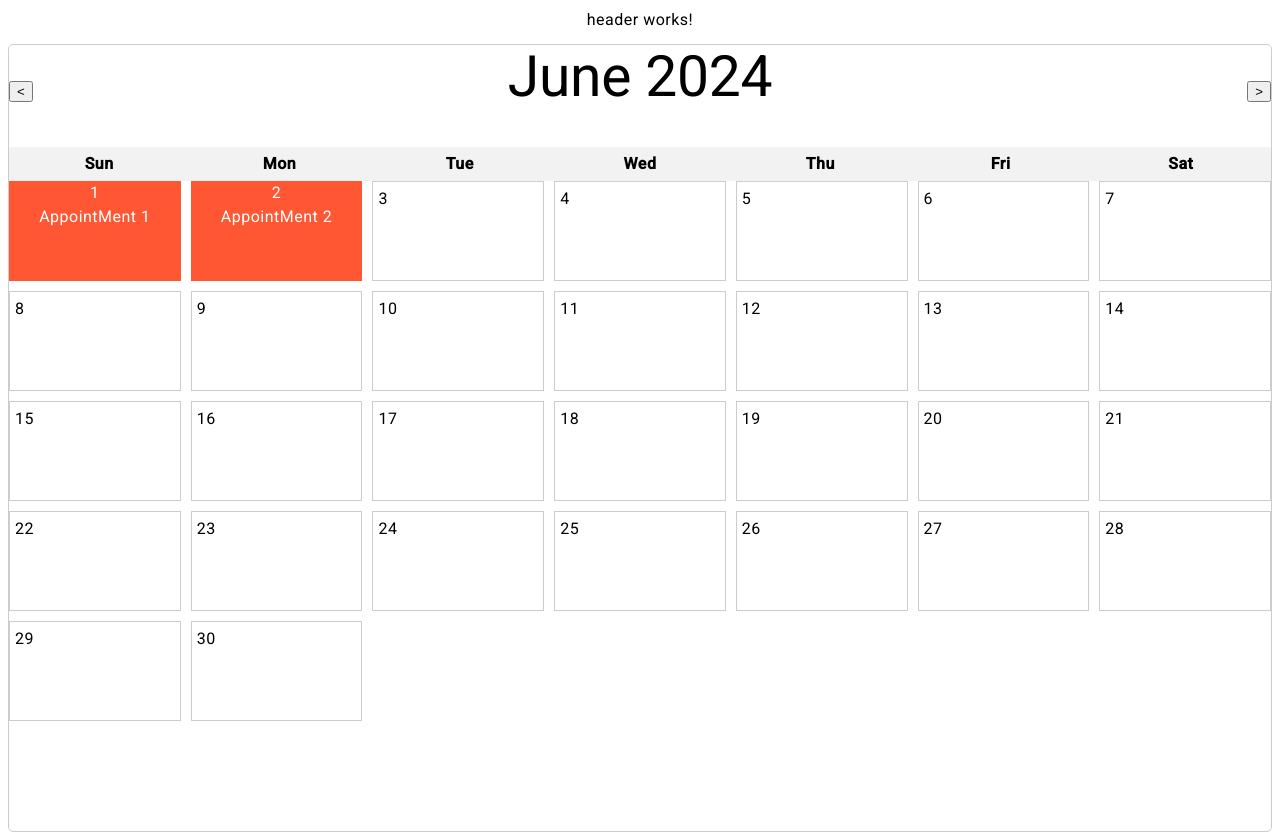
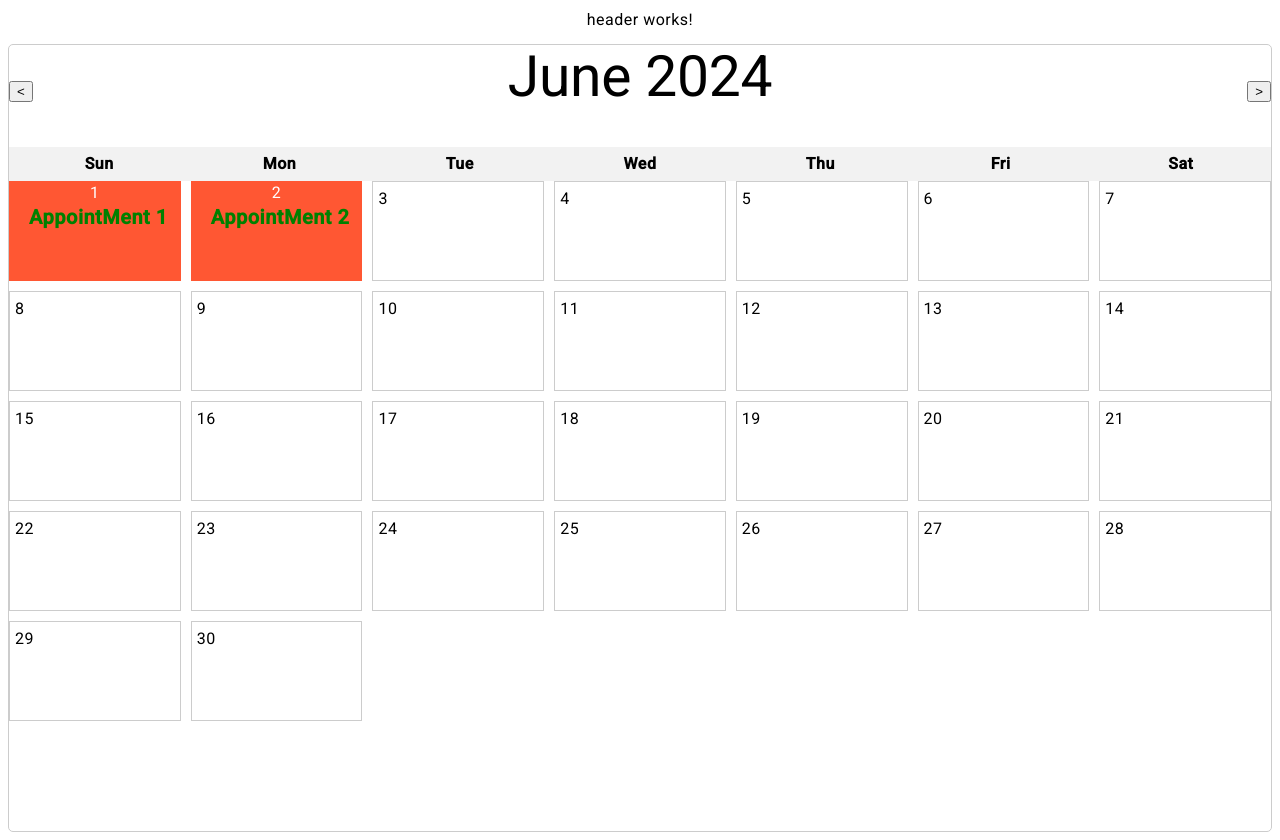
Before and after one commit to meetamjadsaeed/Calendar-in-Angular-with-drag-and-drop-feature-, an Angular app: page /calender in a window 1280 px wide. Built offline with nearby package versions, Linux system fonts and the light colour scheme.

Commit message:
refactored

```diff
--- a/package.json
+++ b/package.json
@@ -11,7 +11,7 @@
   "private": true,
   "dependencies": {
     "@angular/animations": "^18.0.0",
-    "@angular/cdk": "^18.0.2",
+    "@angular/cdk": "^18.0.3",
     "@angular/common": "^18.0.0",
     "@angular/compiler": "^18.0.0",
     "@angular/core": "^18.0.0",
--- a/src/app/app.routes.ts
+++ b/src/app/app.routes.ts
@@ -2,7 +2,7 @@ import { RouterModule, Routes } from '@angular/router';
 import { NgModule } from '@angular/core';
 
 export const routes: Routes = [
-  { path: '', redirectTo: '/home', pathMatch: 'full' },
+  { path: '', redirectTo: '/', pathMatch: 'full' },
   {
     path: 'calender',
     loadChildren: () =>
--- a/src/app/calendar/calendar.component.html
+++ b/src/app/calendar/calendar.component.html
@@ -1,4 +1,3 @@
-<!-- calendar.component.html -->
 <div class="calendar">
   <div class="header">
     <button (click)="prevMonth()">&lt;</button>
@@ -14,18 +13,21 @@
     <div class="day">Fri</div>
     <div class="day">Sat</div>
   </div>
-  <div class="dates">
+  <div class="dates" cdkDropList (cdkDropListDropped)="drop($event)">
     <div [ngClass]="appointments[i]?.description ? 'coloredDate' : 'date'" *ngFor="let date of dates; let i = index"
-      (click)="openEventModal(date, i)">{{ date }}
-      <p class="appointmentDetails" class="draggable" draggable="true" (dragstart)="onDragStart($event, i)"
-        (dragover)="onDragOver($event, i)">
-        {{appointments[i]?.description}}</p>
+      (click)="openEventModal(date, i)">
+      {{ date }}
+      <div class="appointmentDetails" *ngIf="appointments[i]" cdkDrag>
+        <p>{{appointments[i].description}}</p>
+      </div>
+
     </div>
   </div>
 </div>
 
 
-<!-- event-modal.component.html -->
+
+
 <div class="modal event show-modal" *ngIf="modalVisible">
   <div class="modal-content">
     <span class="close" (click)="closeEventModal()">&times;</span>
--- a/src/app/calendar/calendar.component.ts
+++ b/src/app/calendar/calendar.component.ts
@@ -1,49 +1,40 @@
 import { CommonModule } from '@angular/common';
 import { Component, OnInit } from '@angular/core';
 import { FormsModule } from '@angular/forms';
+import {
+  CdkDragDrop,
+  moveItemInArray,
+  DragDropModule,
+} from '@angular/cdk/drag-drop';
 
-import { CdkDragDrop, moveItemInArray } from '@angular/cdk/drag-drop';
+import { Subject, BehaviorSubject, Observable, of } from 'rxjs';
+import { map } from 'rxjs/operators';
+import { filter } from 'rxjs/operators';
 
 @Component({
   selector: 'app-calendar',
   standalone: true,
-  imports: [CommonModule, FormsModule],
+  imports: [CommonModule, FormsModule, DragDropModule],
   templateUrl: './calendar.component.html',
   styleUrls: ['./calendar.component.css'],
 })
 export class CalendarComponent implements OnInit {
-  constructor() {}
-
   monthYear: string = '';
   eventDate: string = '';
   eventDescription: string = '';
   dates: number[] = [];
   modalVisible: boolean = false;
   appointments: any[] = [
-    {
-      date: 'January 1, 2021',
-      description: 'AppointMent 1',
-    },
-    {
-      date: 'January 15, 2021',
-      description: 'AppointMent 2',
-    },
+    { date: 'Jun 1, 2024', description: 'AppointMent 1' },
+    { date: 'Jun 2, 2024', description: 'AppointMent 2' },
   ];
   currentIndex: number = 0;
-  draggingId: any = 0;
-
   currentDate = new Date();
   currentMonthIndex: number = new Date().getMonth();
   currentYearIndex: number = new Date().getFullYear();
 
   ngOnInit() {
-    this.generateCalendar(new Date().getMonth(), new Date().getFullYear());
-    this.draggingId = this.generateDraggableId();
-    // console.log(new Date().getMonth());
-  }
-
-  generateDraggableId() {
-    return (Math.random() + '').replace(/\D/g, '');
+    this.generateCalendar(this.currentMonthIndex, this.currentYearIndex);
   }
 
   getMonthName(month: number): string {
@@ -64,64 +55,75 @@ export class CalendarComponent implements OnInit {
     return monthNames[month];
   }
 
-  generateCalendar(month: number, year: number) {
-    // Clear the dates array
+  // generateCalendar(month: number, year: number) {
+  //   this.dates = [];
+  //   this.monthYear = `${this.getMonthName(month)} ${year}`;
+  //   const numDays = new Date(year, month + 1, 0).getDate();
+  //   for (let i = 1; i <= numDays; i++) {
+  //     this.dates.push(i);
+  //   }
+  // }
+
+  generateCalendar(month: number, year: number): void {
     this.dates = [];
-
-    // Set the month and year for display
     this.monthYear = `${this.getMonthName(month)} ${year}`;
-
-    // Get the number of days in the specified month
     const numDays = new Date(year, month + 1, 0).getDate();
-
-    // Generate an array of dates for the specified month
     for (let i = 1; i <= numDays; i++) {
       this.dates.push(i);
     }
+
+    // Filter appointments using RxJS
+    this.filterAppointments(month, year).subscribe(
+      (filteredAppointments: any) => {
+        this.appointments = filteredAppointments;
+      }
+    );
+  }
+
+  filterAppointments(month: number, year: number) {
+    return of(this.appointments).pipe(
+      // Filter based on month and year
+      map((appointments: any) =>
+        appointments.filter((appointment: any) => {
+          const appointmentDate = new Date(appointment.date);
+          return (
+            appointmentDate.getMonth() === month &&
+            appointmentDate.getFullYear() === year
+          );
+        })
+      )
+    );
   }
 
   nextMonth() {
-    const currentMonth = this.currentMonthIndex;
-    const currentYear = this.currentYearIndex;
-
-    this.currentMonthIndex = (currentMonth + 1) % 12;
-
-    if (currentMonth === 11) {
-      this.currentYearIndex = currentYear + 1;
+    this.currentMonthIndex = (this.currentMonthIndex + 1) % 12;
+    if (this.currentMonthIndex === 0) {
+      this.currentYearIndex++;
     }
-
-    // console.log('nextMonth', this.currentMonthIndex, this.currentYearIndex);
-
     this.generateCalendar(this.currentMonthIndex, this.currentYearIndex);
   }
+
   prevMonth() {
-    const currentMonth = this.currentMonthIndex;
-    const currentYear = this.currentYearIndex;
-
-    // Ensure not going back beyond the current date
     const now = new Date();
     const initialMonth = now.getMonth();
     const initialYear = now.getFullYear();
-
-    if (currentYear === initialYear && currentMonth === initialMonth) {
+    if (
+      this.currentYearIndex === initialYear &&
+      this.currentMonthIndex === initialMonth
+    ) {
       alert('Cannot go back beyond the current month and year');
-      console.log('Cannot go back beyond the current month and year');
       return;
     }
-
-    if (currentMonth === 0) {
+    if (this.currentMonthIndex === 0) {
       this.currentMonthIndex = 11;
-      this.currentYearIndex = currentYear - 1;
+      this.currentYearIndex--;
     } else {
-      this.currentMonthIndex = currentMonth - 1;
+      this.currentMonthIndex--;
     }
-
-    // console.log('previousMonth', this.currentMonthIndex, this.currentYearIndex);
     this.generateCalendar(this.currentMonthIndex, this.currentYearIndex);
   }
 
   openEventModal(date: number, i: number) {
-    // Set the event date and make the modal visible
     this.eventDate = `${this.monthYear} ${date}`;
     this.modalVisible = true;
     this.currentIndex = i;
@@ -129,24 +131,18 @@ export class CalendarComponent implements OnInit {
   }
 
   closeEventModal() {
-    // Clear the event description and hide the modal
     this.eventDescription = '';
     this.modalVisible = false;
   }
 
   saveEvent() {
-    console.log('Event saved:', this.eventDate, this.eventDescription);
-
-    // before push check if content is empty
     if (this.eventDescription === '') {
       const userChoice = confirm('Are you sure you want to delete this event?');
       if (userChoice) {
-        // PUSH ON THE BASED ON THE INDEX OF THE DATE
         this.appointments[this.currentIndex] = {
           date: this.eventDate,
           description: this.eventDescription,
         };
-        this.eventDescription = '';
         this.modalVisible = false;
       } else {
         this.modalVisible = false;
@@ -156,44 +152,11 @@ export class CalendarComponent implements OnInit {
         date: this.eventDate,
         description: this.eventDescription,
       };
-      this.eventDescription = '';
       this.modalVisible = false;
     }
   }
 
-  dragEventDetails(currentIndex: number, nextCardIndex: number) {
-    const temp = this.appointments[currentIndex];
-    this.appointments[currentIndex] = this.appointments[nextCardIndex];
-    this.appointments[nextCardIndex] = temp;
-  }
-
-  onDragStart(event: DragEvent, currentIndex: number) {
-    event.dataTransfer?.setData('text/plain', currentIndex.toString());
-  }
-
-  onDragOver(event: DragEvent, nextIndex: number) {
-    event.preventDefault();
-    this.dragEventDetails(0, nextIndex);
-    const currentIndex = parseInt(
-      event.dataTransfer?.getData('text/plain') || '',
-      10
-    );
-    console.log(this.currentIndex, 'nextIndex');
-  }
-
-  onDrop(event: DragEvent, nextIndex: number) {
-    event.preventDefault();
-
-    const currentIndex = parseInt(
-      event.dataTransfer?.getData('text/plain') || '',
-      10
-    );
-    this.dragEventDetails(1, nextIndex);
-  }
-
   drop(event: CdkDragDrop<any[]>) {
-    const previousIndex = event.previousIndex;
-    const currentIndex = event.currentIndex;
-    moveItemInArray(this.appointments, previousIndex, currentIndex);
+    moveItemInArray(this.appointments, event.previousIndex, event.currentIndex);
   }
 }
--- /dev/null
+++ b/src/app/event-modal/event-modal.component.html
@@ -0,0 +1 @@
+<p>event-modal works!</p>
--- a/src/styles.css
+++ b/src/styles.css
@@ -150,15 +150,22 @@ body {
 .appointmentDetails {
   color: green !important;
   margin-left: 20px;
+  width: 100%;
+  text-align: left;
+  font-size: 20px;
+  font-weight: bold;
+  cursor: pointer;
 }
 
 .draggable {
-  cursor: move;
+  cursor: pointer;
 }
 
 .coloredDate {
   background-color: #FF5733;
   color: white;
+  cursor: pointer;
+
 }
 
 /* cadetblue */
```
Also changed, not shown: src/app/event-modal/event-modal.component.ts (added, +12 -0 lines), src/app/event-modal/event-modal.component.css (added), 2 other files (tests, documents, lock files or other folders).
